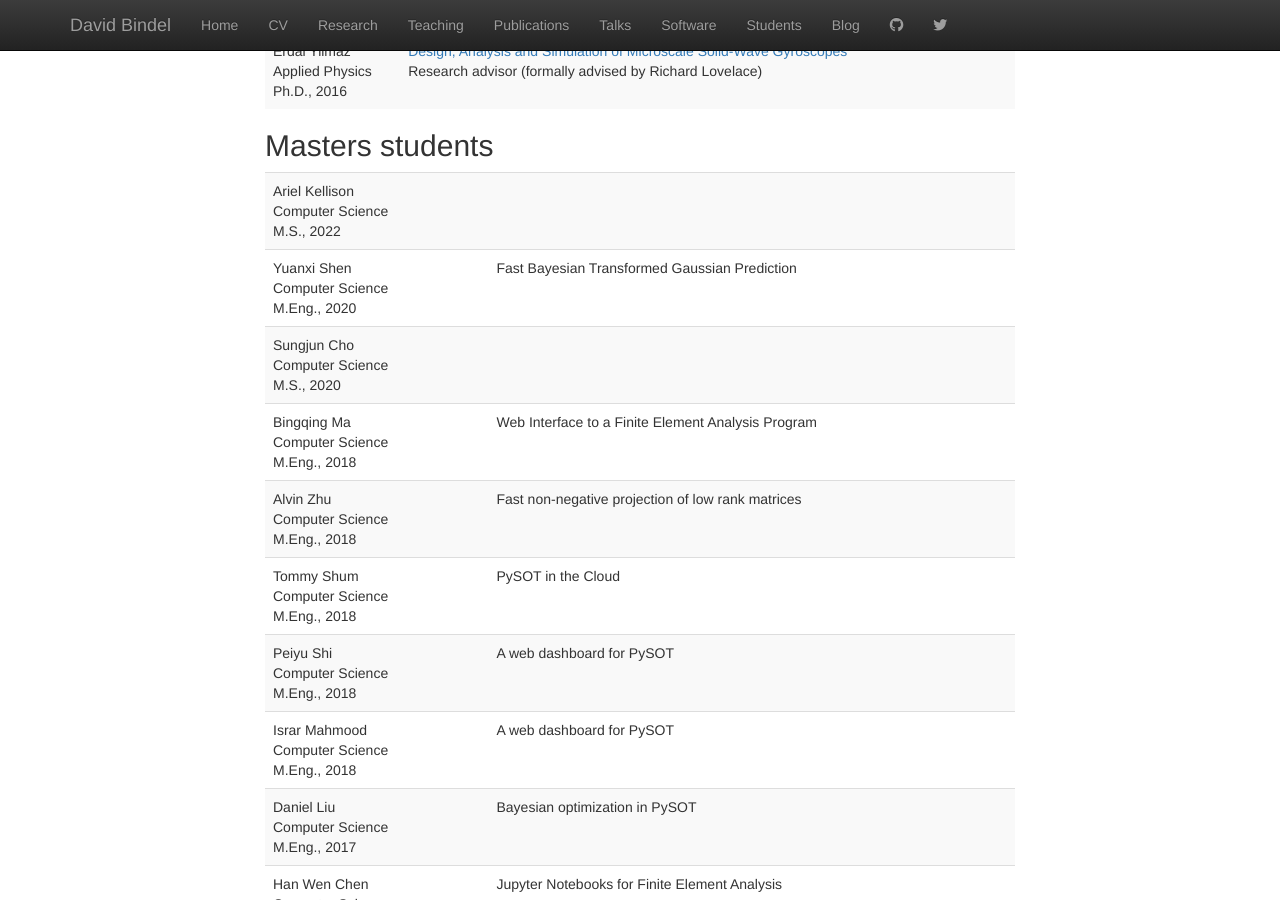
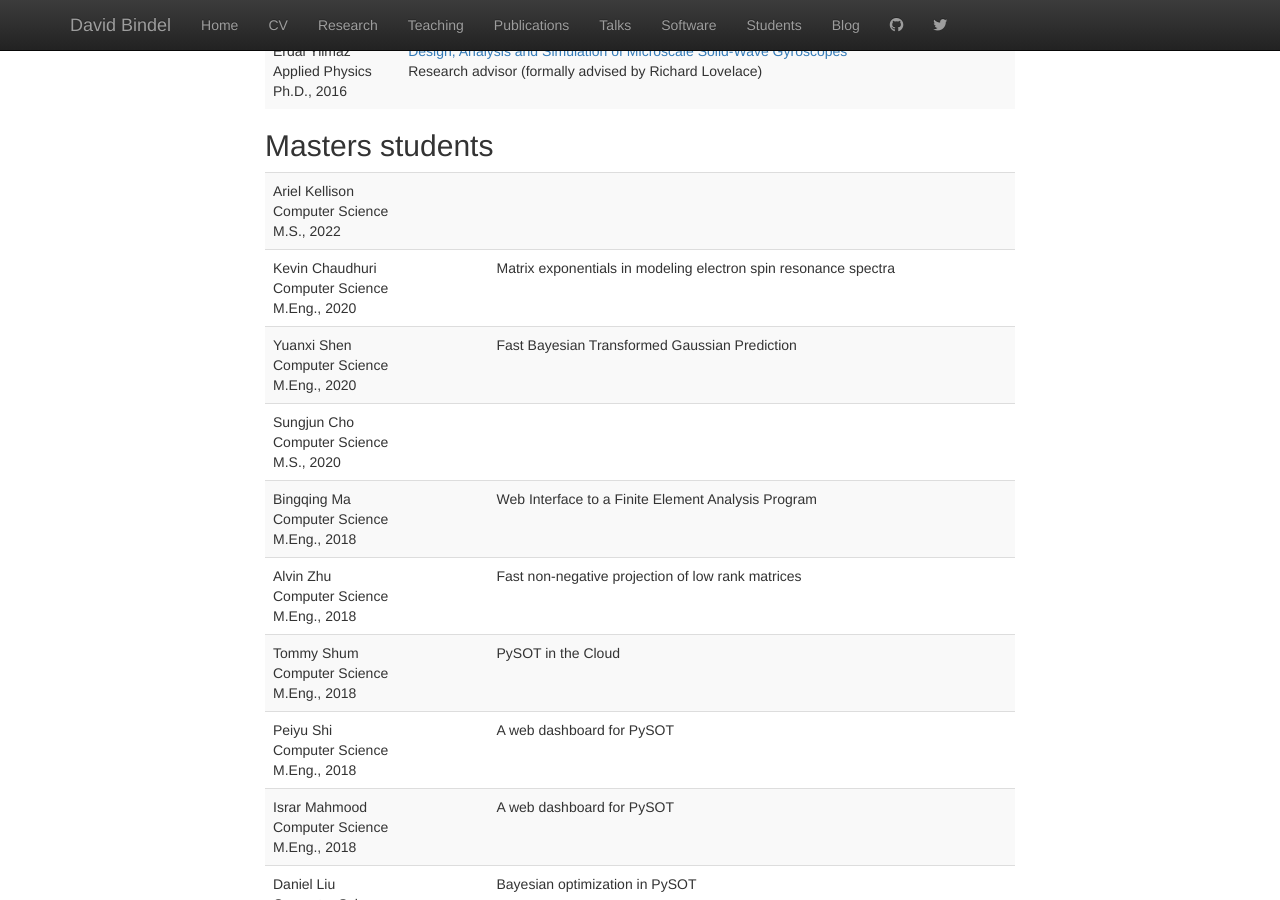
Before and after one commit to dbindel/cornell_web, a Jekyll site: the page built from students.html, in a window 1280 px wide and 900 px high, scrolled down 991 px. Built offline with Jekyll 4.4.1, drawn with Linux system fonts in a browser that asks for light colours; nearby versions of some CDN libraries.

Commit message:
Add Kevin Chaudhuri MEng info.

```diff
--- a/_data/students.yml
+++ b/_data/students.yml
@@ -133,11 +133,20 @@ masters:
     grad: 2022
   -
     degree: meng
+    first: Kevin
+    last: Chaudhuri
+    field: Computer Science
+    shere: cornell
+    grad: 2020
+    current: true
+    proj:
+      title: Matrix exponentials in modeling electron spin resonance spectra
+  -
+    degree: meng
     first: Yuanxi
     last: Shen
     field: Computer Science
     where: cornell
-    current: true
     grad: 2020
     proj:
       title: Fast Bayesian Transformed Gaussian Prediction
```
